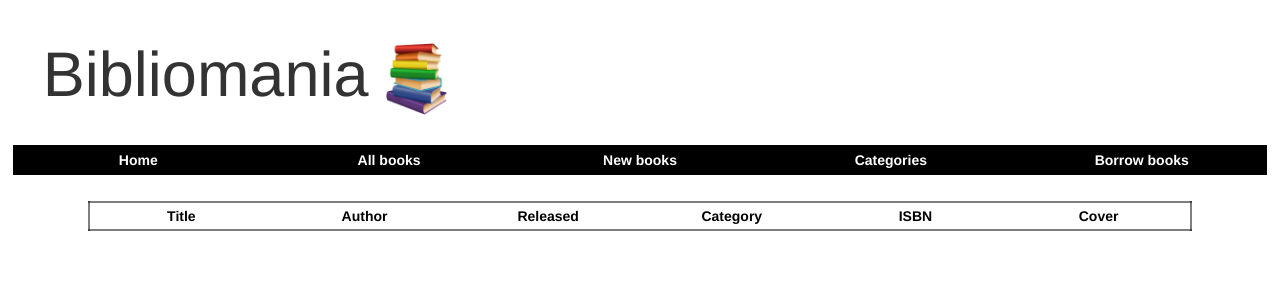
After one commit to T42017/Projekt3-Team4, a PHP site: page /allbooks.php in a window 1280 px wide. The commit adds this page. Shown: the top 300 px of the page. Run offline with PHP 8.4, Linux system fonts and the light colour scheme; lists and menus that the app fills with data are empty; some libraries are stand-ins or nearby versions.

Commit message:
Started the page

```diff
--- /dev/null
+++ b/allbooks.php
@@ -0,0 +1,67 @@
+<!DOCTYPE html>
+<html>
+<head>
+	<meta charset="utf-8">
+	<meta name="viewport" content="width=device-width, initial-scale=1">
+	<link rel="stylesheet" href="https://maxcdn.bootstrapcdn.com/bootstrap/3.3.7/css/bootstrap.min.css">
+	<link rel="stylesheet" href="style.css">
+	<script src="https://ajax.googleapis.com/ajax/libs/jquery/3.2.1/jquery.min.js"></script>
+	<script src="https://maxcdn.bootstrapcdn.com/bootstrap/3.3.7/js/bootstrap.min.js"></script>
+
+	<title>Bibliomania</title>
+</head>
+	<body>
+		<div class="hole-page">
+		<div class ="main-page-header">
+			<h1>
+				Bibliomania
+				<img class="img-header" src="books.png" alt="Mainpicture">
+			</h1>
+		</div>
+		<div class="navigationbar">
+			<table>
+				<th class="homepage">
+					<a class="page" href="index.php">
+						Home
+					</a>
+				</th>
+				<th class="homepage">
+					<a class="page" href="allbooks.php">
+						All books
+					</a>
+				</th>
+				<th class="homepage">
+					New books
+				</th>
+				<th class="homepage">
+					Categories
+				</th>
+				<th class="homepage">
+					Borrow books
+				</th>
+			</table>
+		</div>
+		<div class="allbookspage">
+			<table class="allbookstable">
+				<th class="allbooks">
+					Title
+				</th>
+				<th class="allbooks">
+					Author
+				</th>
+				<th class="allbooks">
+					Released
+				</th>
+				<th class="allbooks">
+					Category
+				</th>
+				<th class="allbooks">
+					ISBN
+				</th>
+				<th class="allbooks">
+					Cover
+				</th>
+			</table>
+		</div>
+	</body>
+<html>
--- a/index.php
+++ b/index.php
@@ -21,12 +21,14 @@
 		<div class="navigationbar">
 			<table>
 				<th>
-					<a class="homepage" href="index.php">
+					<a class="page" href="index.php">
 						Home
 					</a>
 				</th>
 				<th>
+					<a class="page" href="allbooks.php">
 						All books
+					</a>
 				</th>
 				<th>
 					New books
@@ -51,10 +53,12 @@
 	    <div class="col-2">
 	    	<h1 class="h1allbooks">All books</h1>
 	    	<div class="imgcontainerallbooks">
+	    		<a href="allbooks.php">
 		  			<img class="img-allbooks" src="Allbooks.jpg" alt="All Books">
 		  			<div class="pcontainer">
 		  				<p class="desc">Look at our huge variety of books!</p>
 		  			</div>
+		  		</a>
 		  	</div>
 	    </div>
 	    <div class="col-3">
--- a/style.css
+++ b/style.css
@@ -11,12 +11,27 @@
 	margin-left: 1%;
 }
 
-a.homepage {
+a.page {
 	color: #FFFFFF;
 }
 
-a.homepage:hover {
+a.page:hover {
 	color: #FFFFFF;
+}
+
+.allbookspage {
+	margin-top: 1%;
+	width: 90%;
+	margin-left: 5%;
+	padding: 1%;
+}
+
+.allbookstable {
+	background-color: #FFFFFF;
+	border: 2px solid rgba(0, 0, 0, 0.5);
+	border-collapse: collapse;
+	color: #000000;
+	text-align: center;
 }
 
 h1 {
@@ -141,7 +156,12 @@ table {
 	height: 30px;
 }
 
-th {
+th.homepage {
 	text-align: center;
 	width: 20%;
 }
+
+th.allbooks {
+	width: 16.66666666%;
+	text-align: center;
+}
```
Lines whose indentation alone changed are shown as unchanged.
